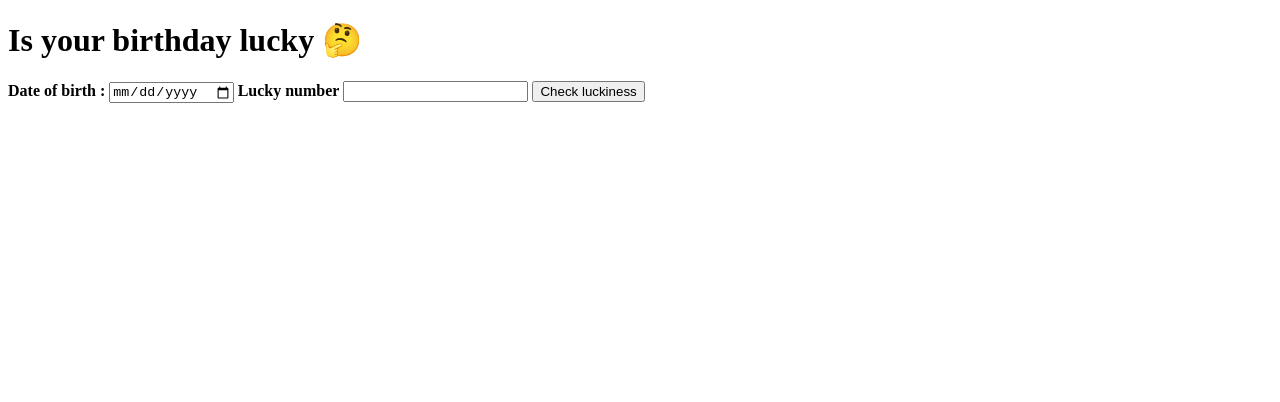
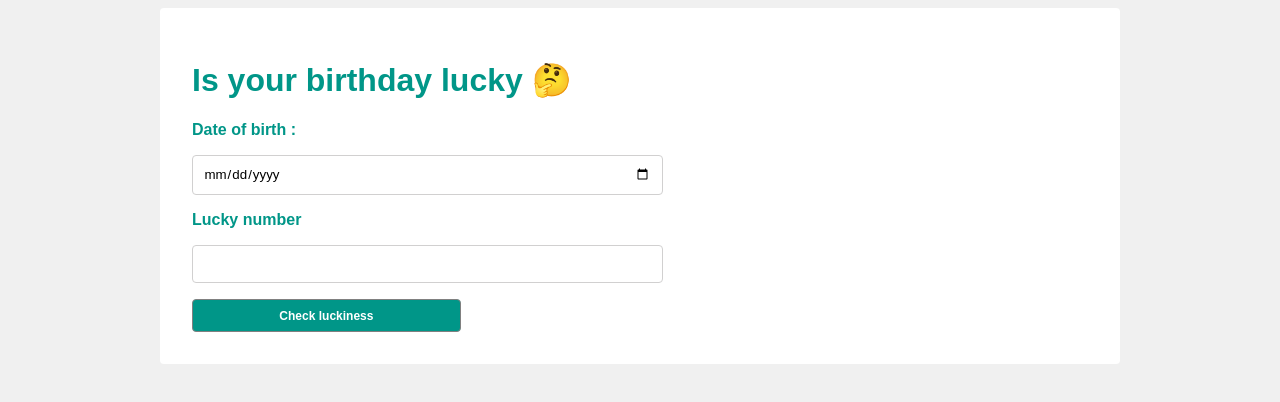
Before and after one commit to Kundan241/Lucky_Digits, a plain HTML site: page index.html in a window 1280 px wide. Drawn offline with Linux system fonts and the light colour scheme.

Commit message:
styling-done

```diff
--- a/style.css
+++ b/style.css
@@ -1,3 +1,59 @@
+/* styles.css */
+
 :root{
+    --primary-color:#009688;
+    --primary-color-2ndShade:#6d7d7c;
+    --background-color:#f0f0f0;
+    --secondary-color:#fff;
+}
+
+body{
+    background-color: var(--background-color);
+    font-family:sans-serif;
+
 
 }
+main{
+    background-color: var(--secondary-color);
+    display: flex;
+    color: var(--primary-color);
+    flex-direction: column;
+    max-width: 70vw;
+    margin: auto;
+    border-radius: 0.25rem;
+    padding: 2rem;
+
+}
+input{
+    width: 50%;
+    font-family: inherit;
+    padding: 0.65rem;
+    border-radius: 0.25rem;
+    margin: 1rem 0;
+    border: 1px solid #d1d0d0;
+
+}
+main button{
+ width: 30%;
+ padding:0.55rem 1rem;
+ font-size: 0.75rem;
+ color: var(--secondary-color);
+ font-family: inherit;
+ font-weight: bold;
+ border-radius: 0.25rem;
+ border: 1px solid grey;
+ background-color: var(--primary-color);
+}
+
+/* for mobile  */
+
+@media screen and (max-width:600px) {
+ main{
+    padding: 1rem;
+ }
+ input,button{
+    font-size: 1rem;
+    padding:0.5rem;
+ }
+
+}
```
